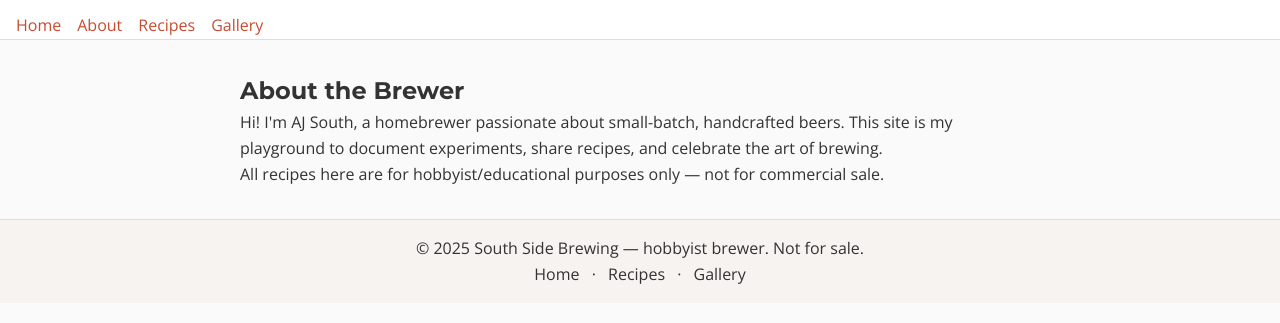
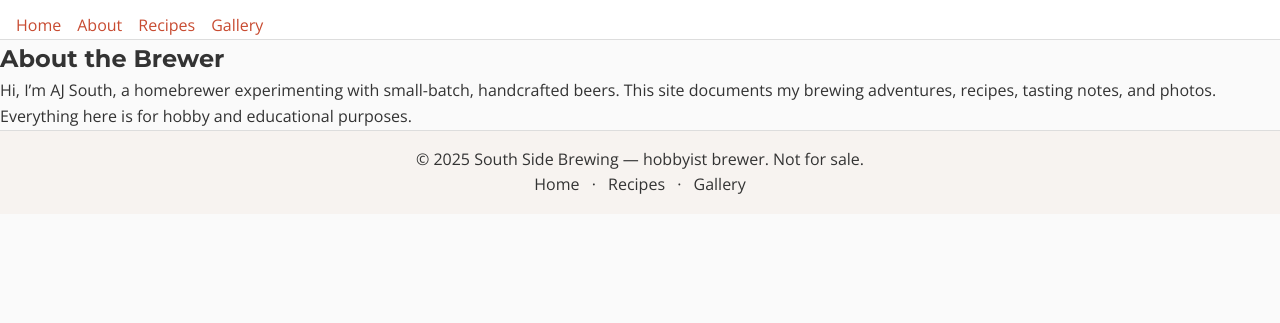
Before and after one commit to ajsouth/SouthSideBrewing, a plain HTML site: page about.html in a window 1280 px wide. Shown: the part 71-394 px from the top of the page. Drawn offline with nearby package versions, Linux system fonts and the light colour scheme.

Commit message:
Update about.html

```diff
--- a/about.html
+++ b/about.html
@@ -20,7 +20,7 @@
       <button class="nav-toggle" id="navToggle" aria-label="Open navigation">☰</button>
     </div>
     <nav class="main-nav" id="mainNav">
-      <ul class="container nav-list">
+      <ul class="nav-list">
         <li><a href="index.html">Home</a></li>
         <li><a href="about.html">About</a></li>
         <li><a href="recipes.html">Recipes</a></li>
@@ -29,12 +29,9 @@
     </nav>
   </header>
 
-  <main>
-    <section class="container intro">
-      <h2>About the Brewer</h2>
-      <p>Hi! I'm AJ South, a homebrewer passionate about small-batch, handcrafted beers. This site is my playground to document experiments, share recipes, and celebrate the art of brewing.</p>
-      <p>All recipes here are for hobbyist/educational purposes only — not for commercial sale.</p>
-    </section>
+  <main class="container">
+    <h2>About the Brewer</h2>
+    <p>Hi, I’m AJ South, a homebrewer experimenting with small-batch, handcrafted beers. This site documents my brewing adventures, recipes, tasting notes, and photos. Everything here is for hobby and educational purposes.</p>
   </main>
 
   <footer class="site-footer">
```
